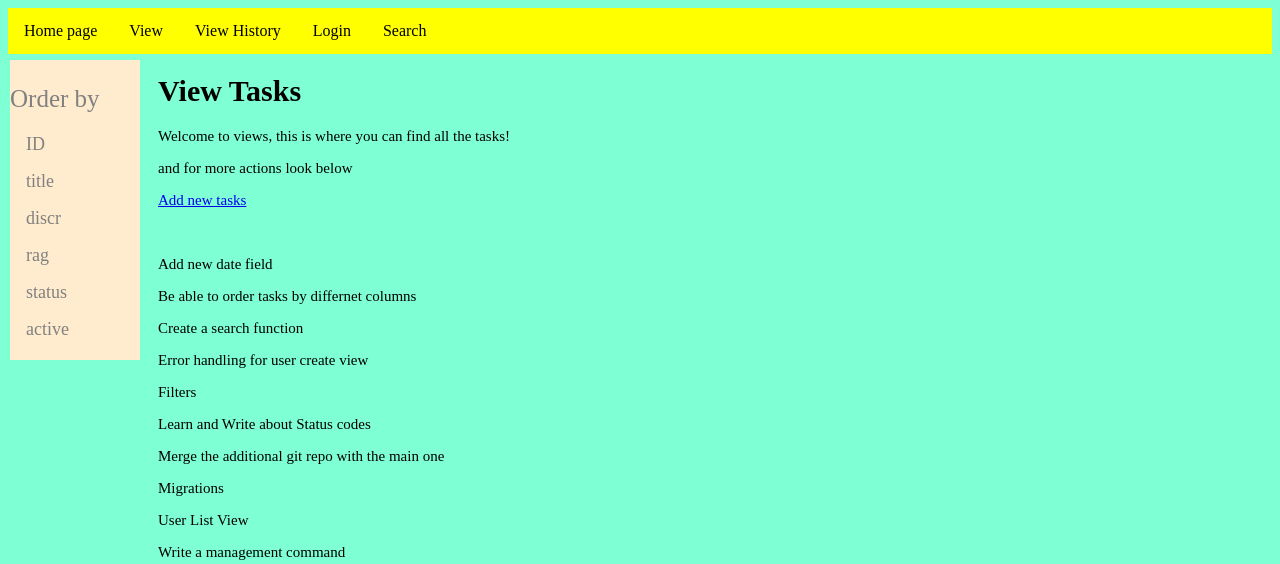
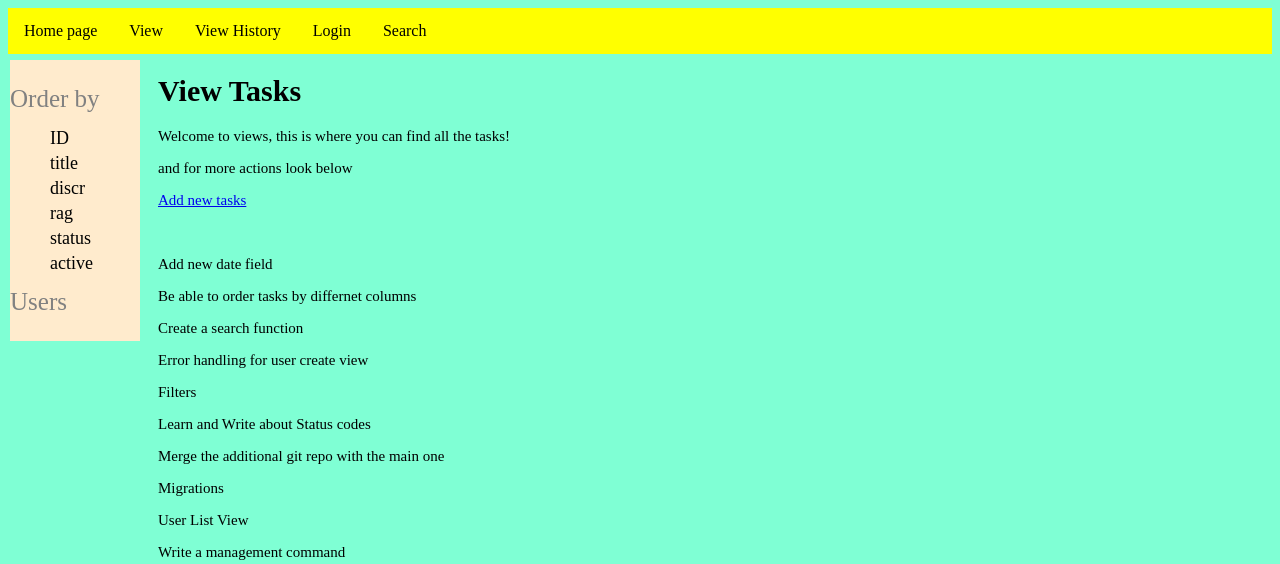
Before and after one commit to Emily8165/Emily-Python-Development, a Django app: page /view/ in a window 1280 px wide. Shown: the top 564 px of the page. Run offline with Django 4.2, Linux system fonts and the light colour scheme; data comes from the database, SQL or seed files in the repository.

Commit message:
adding a user selection in the front end

```diff
--- a/src/taskmanager/static/mainstatic.css
+++ b/src/taskmanager/static/mainstatic.css
@@ -42,17 +42,16 @@ table.center {
 }
 
 .sidenav a {
-    padding: 6px 8px 6px 16px;
-    list-style-type: none;
+    list-style-type: square;
     text-decoration: none; /* this lets you define if a texted it hyper linked or not */
     font-size: 18px;
-    color: #818181;
+    color: black;
     display: block;
     line-height: 0;
 }
 
 .sidenav ul {
-    list-style-type: none;
+    list-style-type: square;
 }
 
 .sidenav a:hover {
--- a/src/taskmanager/templates/view.html
+++ b/src/taskmanager/templates/view.html
@@ -16,7 +16,11 @@
             <div class="sidenav">
                 <p>Order by</p>
                 {% for field in fields %}
-                <p><a href="/view">{{ field.verbose_name }}</a></p>
+                <ul><a href="/view">{{ field.verbose_name }}</a></ul>
+                {% endfor %}
+                <p>Users</p>
+                {% for user in users %}
+                <ul>greg{{users.verbose_name}}</ul>
                 {% endfor %}
             </div>
         <br>
--- a/src/taskmanager/views.py
+++ b/src/taskmanager/views.py
@@ -1,6 +1,7 @@
 from typing import Any
 
 from django.contrib import admin
+from django.contrib.auth import get_user_model
 from django.contrib.auth.mixins import LoginRequiredMixin
 from django.db import models
 from django.db.models.query import QuerySet
@@ -43,6 +44,11 @@ class TaskListView(ContextDataMixim, generic.ListView):
         context = super(TaskListView, self).get_context_data(*args, **kwargs)
         context["filter_order"] = filter_order
         return context
+
+    def get_user_model(self):
+        user = get_user_model()
+        users = user.objects.all()
+        return users
 
 
 class TaskDetailView(ContextDataMixim, generic.DetailView):
```
